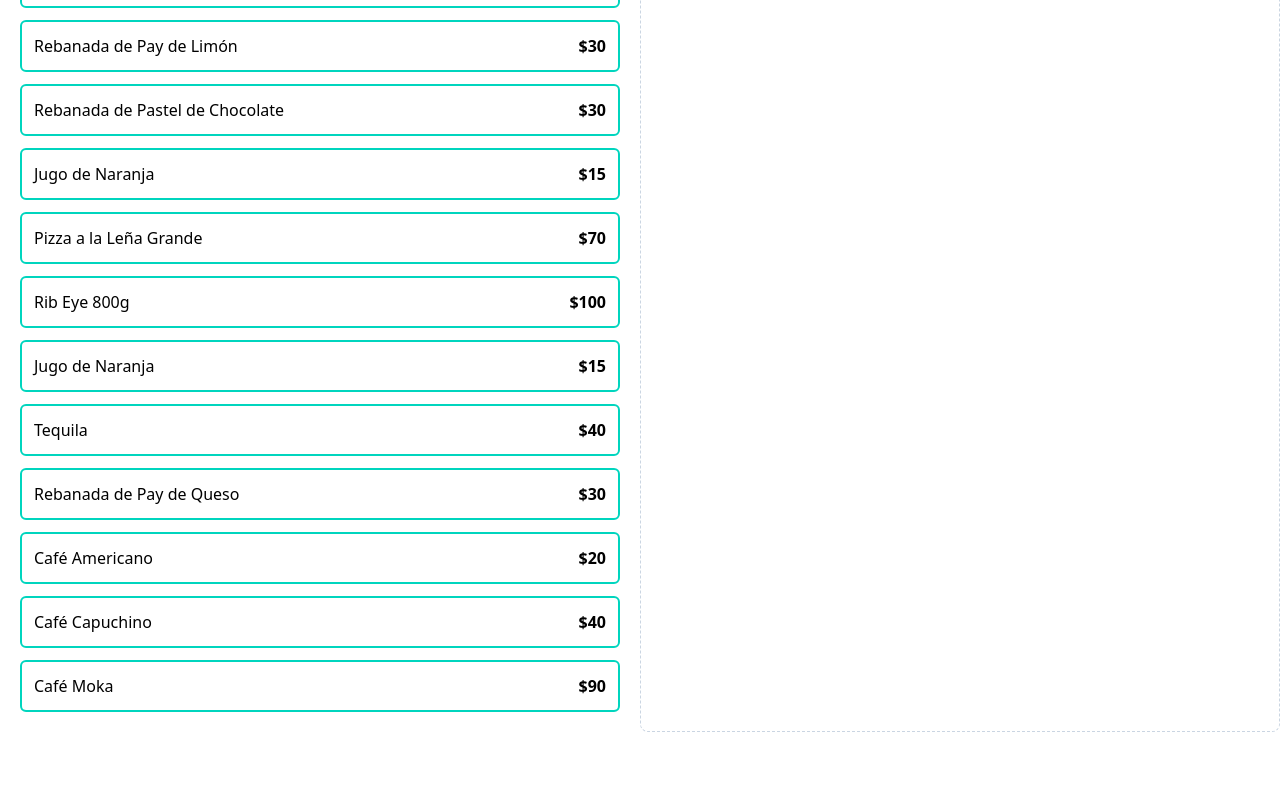
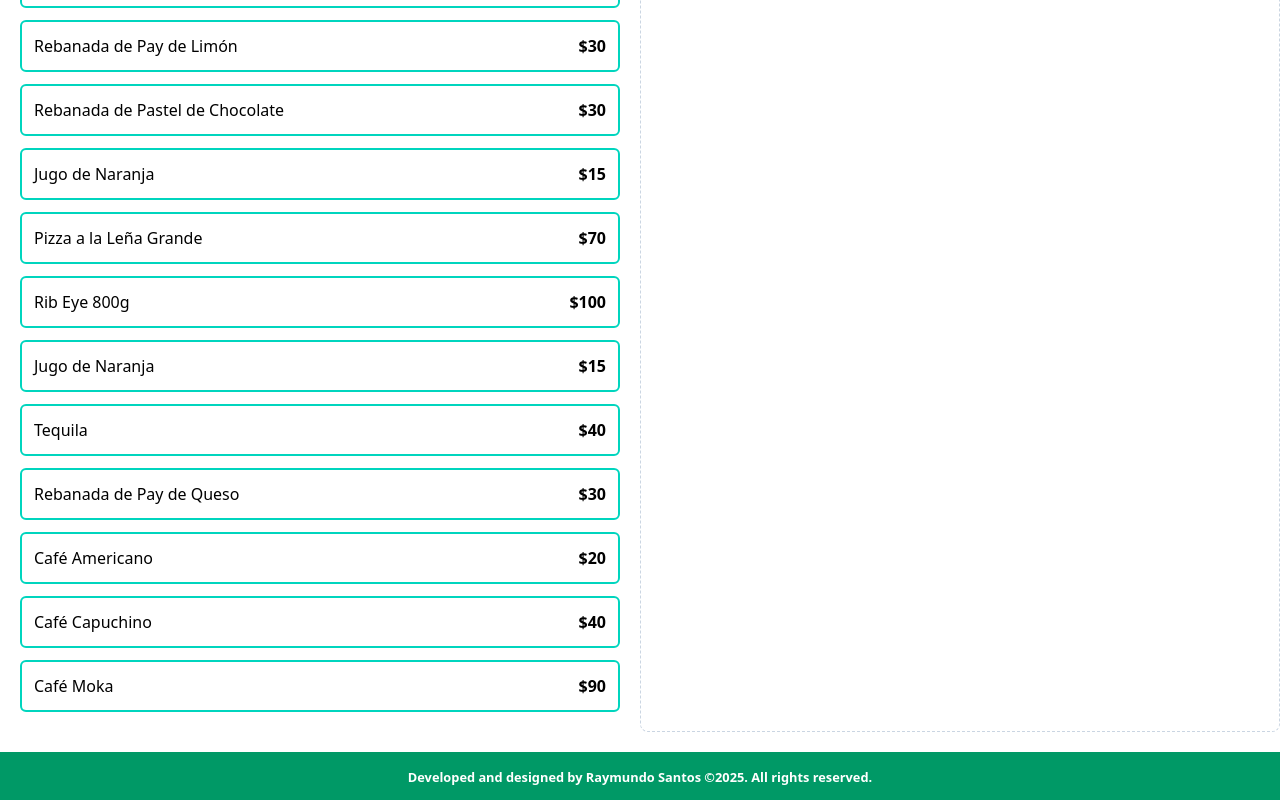
Before and after one commit to RaulSantosDev/calculadora_propinas_react, a React (Vite) app: page / in a window 1280 px wide. Shown: the part 308-1108 px from the top of the page. Before the commit the page ends 1060 px from the top, so only its background shows below. Built offline with nearby package versions, Linux system fonts and the light colour scheme.

Commit message:
Agregando el footer y los últimos detalles para hacer el deploy

```diff
--- a/src/App.tsx
+++ b/src/App.tsx
@@ -62,6 +62,9 @@ function App() {
 
       </main>
 
+      <footer className="bg-emerald-600 text-center py-3 ">
+        <small className="text-white font-bold">Developed and designed by Raymundo Santos ©2025. All rights reserved.</small>
+      </footer>
 
     </>
   )
```
